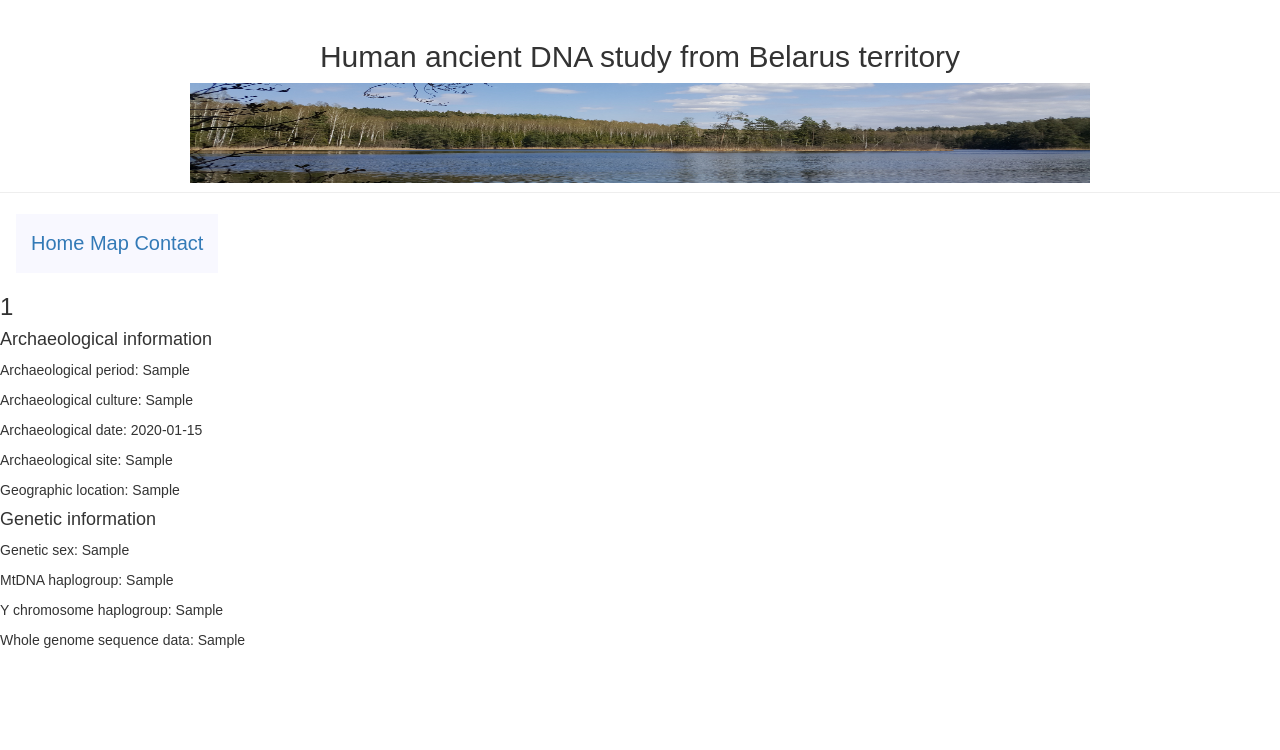
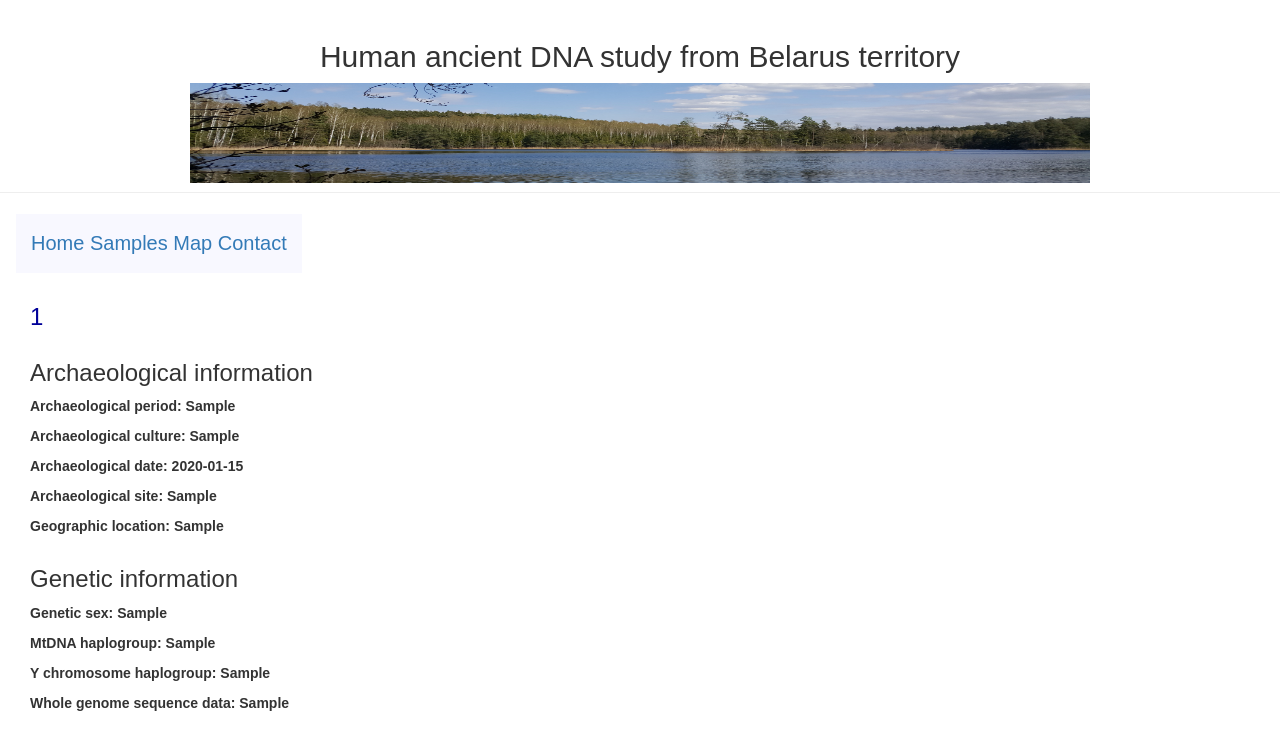
Before and after one commit to lkush/my_app, a Django app: page /detail/1 in a window 1280 px wide. Shown: the top 750 px of the page. Run offline with Django 3.2, Linux system fonts and the light colour scheme; tables that the repository leaves empty hold one stand-in row (values such as "Sample post"); some libraries are stand-ins or nearby versions.

Commit message:
EDIT: edited template for sample-detail page

```diff
--- a/samples/static/samples/samples.css
+++ b/samples/static/samples/samples.css
@@ -23,8 +23,8 @@ body {
     text-align:center;
     padding: 70px 0;
     display:block;
-    width:300px;
-    height:300px;
+    width:285px;
+    height:285px;
     background-color:#d8ecf3;
 }
 
@@ -39,3 +39,20 @@ body {
     background-color:#F8F8FF;
     padding:15px;
 }
+
+.sample-id{
+margin: 30px;
+color: #000099;
+font-weight: bold;
+}
+
+
+.sample-detail-arch{
+margin: 30px;
+font-weight: bold;
+}
+
+.sample-detail-genet{
+margin: 30px;
+font-weight: bold;
+}
--- a/samples/templates/samples/sample_detail.html
+++ b/samples/templates/samples/sample_detail.html
@@ -19,8 +19,8 @@
 
   <div class="collapse navbar-collapse" id="navbarNavAltMarkup">
     <div class="navbar-nav">
-      <a class="nav-item nav-link active" href="#">Home</a>
-      <a class="nav-item nav-link" href="/samplelist"</a>
+      <a class="nav-item nav-link active" href="/">Home</a>
+      <a class="nav-item nav-link" href="/samplelist">Samples</a>
       <a class="nav-item nav-link" href="/map">Map</a>
       <a class="nav-item nav-link" href="#">Contact</a>
     </div>
@@ -28,13 +28,12 @@
 </nav>
 
 
-	<div>
+	<div class="sample-id">
 		<h3>{{ details.sampleid }}</h3>
 	</div>
 
-		<div>
-			<h4>Archaeological information</h4>
-		</div>
+		<div class="sample-detail-arch">
+			<h3>Archaeological information</h3>
 
 			<div>
 				<p>Archaeological period: {{ details.archperiod }}</p>
@@ -43,15 +42,17 @@
 				<p>Archaeological site: {{ details.archsite }}</p>
 				<p>Geographic location: {{ details.geopoint }}</p>
 		    </div>
-		<div>
-			<h4>Genetic information</h4>
 		</div>
+
+		<div class="sample-detail-genet">
+			<h3>Genetic information</h3>
+
 		<div>
 			<p>Genetic sex: {{ details.geneticsex }}</p>
 			<p>MtDNA haplogroup: {{ details.mtdnahg }}</p>
 			<p>Y chromosome haplogroup: {{ details.ychrhg }}</p>
 			<p>Whole genome sequence data: {{ details.wgsdata }}</p>
 		</div>
-
+		</div>
 </body>
 </html>
```
Lines whose indentation alone changed are shown as unchanged.
